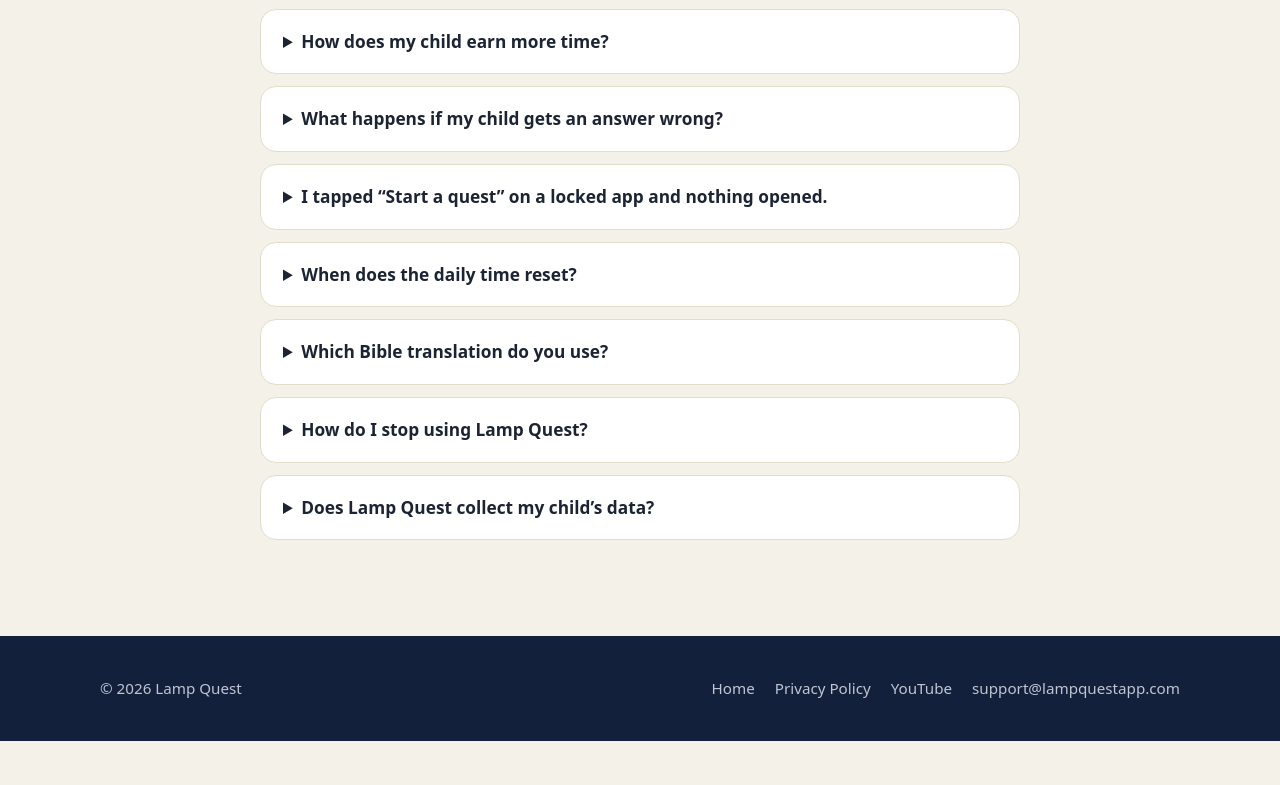
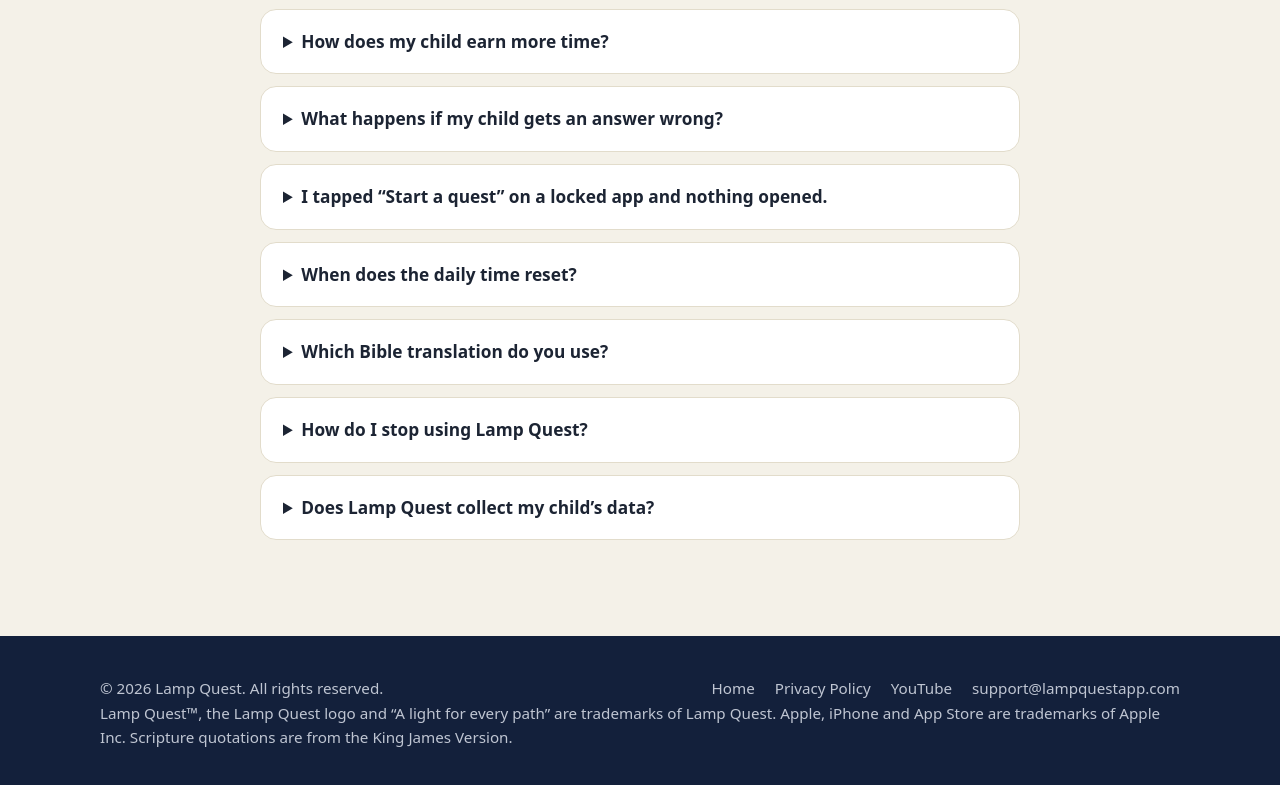
Before and after one commit to LampQuestApp/website, a plain HTML site: page support.html in a window 1280 px wide. Shown: the part 859-1644 px from the top of the page. Before the commit the page ends 1600 px from the top, so only its background shows below. Drawn offline with Linux system fonts and the light colour scheme.

Commit message:
Update footer with trademark and copyright details
Added trademark information and updated footer text.

```diff
--- a/support.html
+++ b/support.html
@@ -15,7 +15,7 @@
 
 <header class="site-header">
   <div class="wrap">
-    <a class="brand" href="index.html"><img src="img/icon-256.png" alt=""><span>Lamp Quest</span></a>
+    <a class="brand" href="index.html"><img src="img/icon-256.png" alt=""><span>Lamp Quest<sup class="tm">™</sup></span></a>
     <nav class="site-nav" aria-label="Main">
       <a class="hide-sm" href="index.html#how">How it works</a>
       <a class="nav-yt" href="https://www.youtube.com/@lampquestapp" target="_blank" rel="noopener"><svg class="yt-icon" viewBox="0 0 28 20" aria-hidden="true"><rect width="28" height="20" rx="5" fill="#FF0000"></rect><path d="M11 5.5 L19 10 L11 14.5 Z" fill="#FFFFFF"></path></svg>YouTube</a>
@@ -100,7 +100,7 @@
 
 <footer class="site-footer">
   <div class="wrap">
-    <span>© 2026 Lamp Quest</span>
+    <span>© 2026 Lamp Quest. All rights reserved.</span>
     <nav aria-label="Footer">
       <a href="index.html">Home</a>
       <a href="privacy.html">Privacy Policy</a>
@@ -108,6 +108,9 @@
       <a href="mailto:support@lampquestapp.com">support@lampquestapp.com</a>
     </nav>
   </div>
+  <div class="wrap legal">
+    <p>Lamp Quest™, the Lamp Quest logo and “A light for every path” are trademarks of Lamp Quest. Apple, iPhone and App Store are trademarks of Apple Inc. Scripture quotations are from the King James Version.</p>
+  </div>
 </footer>
 
 </body>
```
